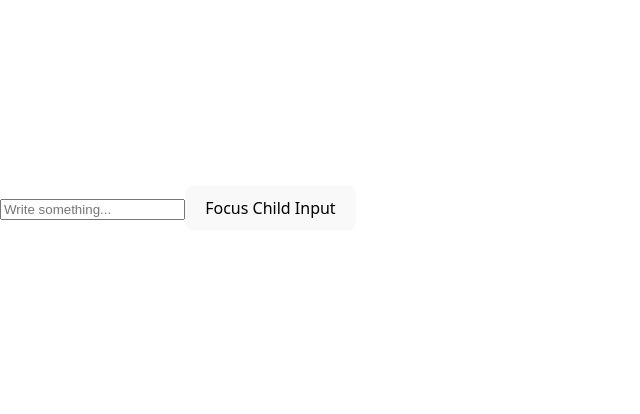
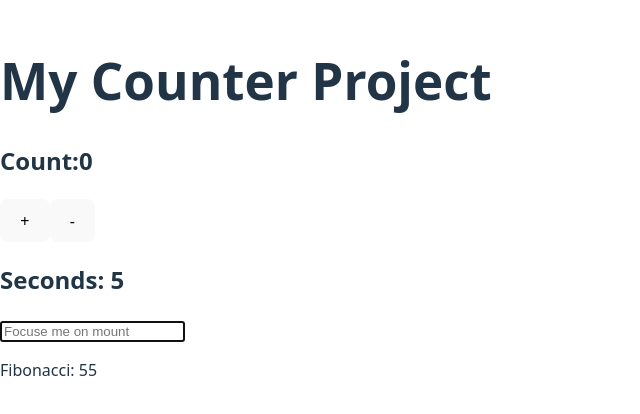
Before and after one commit to Nafias-Ibrahimi/React-First-Project, a React (Vite) app: page / in a window 1280 px wide. Shown: the part 192-606 px from the top of the page, without its empty margins (0-640 px from the left). Built offline with nearby package versions, Linux system fonts and the light colour scheme; the HTML template or start-up script is replaced by a standard one.

Commit message:
created new component

```diff
--- a/package.json
+++ b/package.json
@@ -20,7 +20,7 @@
     "@types/react-dom": "^19.2.3",
     "@vitejs/plugin-react": "^5.1.1",
     "babel-plugin-react-compiler": "^1.0.0",
-    "eslint": "^9.39.1",
+    "eslint": "^9.39.4",
     "eslint-plugin-react-hooks": "^7.0.1",
     "eslint-plugin-react-refresh": "^0.4.24",
     "globals": "^16.5.0",
--- a/src/App.tsx
+++ b/src/App.tsx
@@ -1,174 +1,196 @@
+// import React from 'react';
+// import Welcome from './components/Welcome';
+// import Counter from './components/Counter';
+// import UserProfile from './components/UserProfile';
+// import Form from './components/Form';
+// import MiniProject from './components/MiniProject';
+// import Users from './components/Users';
+// import Timer from './components/Timer';
+// import CountRef from './components/CountRef';
+// import PreviouseValue from './components/PreviousValue';
+// import FruitList from './components/FruitList';
+// import Header from './components/Header';
+// import UseStateProject from './components/UseStateProject';
 
-import React from 'react'
-import Welcome from './components/Welcome'
-import Counter from './components/Counter'
-import UserProfile from './components/UserProfile'
-import Form from './components/Form'
-import MiniProject from './components/MiniProject'
-import Users from './components/Users'
+// function App() {
+//   return (
+//     <div>
+//       {/* فقط یکی را فعال کن */}
+//       {/* <Welcome /> */}
+//       {/* <Counter /> */}
+//       {/* <UserProfile /> */}
+//       {/* <Form /> */}
+//       {/* <MiniProject /> */}
+//       {/* <Users /> */}
+//       {/* <Timer /> */}
+//       {/* <CountRef /> */}
+//       {/* <PreviouseValue /> */}
+//       {/* <FruitList /> */}
+//       {/* <Header /> */}
 
+//       <UseStateProject />
+//     </div>
+//   );
+// }
+
+// export default App;
+
+
+// // import "./App.css";
+// // // function Greeting(props) {
+// // //   return <h1>Welcome to {props.name}</h1>;
+// // // }
+
+// // // function User({ name, age }) {
+// // //   return (
+// // //     <p>
+// // //       {name} is {age} years old
+// // //     </p>
+// // //   );
+// // // }
+
+// // // function Button({onClick}){
+// // //   return <button onClick={onClick}>Click Me</button>
+// // // }
+
+// // function App() {
+// //   const handdleclick=() => alert("button click");
+// //   return (
+// //     <div>
+// //       {/* <Greeting name="Ali" />
+
+// //       <User name="Ali" age={23} />
+// //       <Button onClick={ handdleclick}/> */}
+
+// //     </div>
+// //   );
+// // // const [count, setCount] = useState(0);
+// // // const age = 20;
+// // // const name = "Nafisa";
+// // // const items = ["Apple", "Banana", "Orange"];
+
+// // // return (
+// // //   <div>
+// // //     <h1>Counter App</h1>
+// // //     <p>Clicked:{count} times</p>
+// // //     <button onClick={() => setCount(count + 1)}>+Invrease</button>
+
+// // //     <h1>Welcome :{name}</h1>
+// // //     <p>Age:{age}</p>
+
+// // //     {age >= 18 ? <p>Adult</p> : <p>Child</p>}
+
+// // //     <h2>Fruits List</h2>
+// // //     <ul>
+// // //       {items.map((fruit) => (
+// // //         <li key={fruit}>{fruit}</li>
+// // //       ))}
+// // //     </ul>
+// // //     <ul>
+// // //       {items.map((fruit) => (
+// // //         <li>{fruit}</li>
+// // //       ))}
+// // //     </ul>
+// // //   </div>
+// // // );
+// // // }
+// // // import { useState } from "react";
+// // // function App() {
+// // //   const [count, setCount] = useState(0);
+
+// // //   return (
+// // //     <div>
+// // //       <p>Clicked: {count}</p>
+// // //       <button onClick={() => setCount(count + 1)}>Increase</button>
+// // //       <button onClick={() => setCount(count - 1)}>Decrease</button>
+// // //     </div>
+// // //   );
+// // export  default App
+
+
+// // import { useState } from 'react';
+// // import Loginform from './components/loginForm';
+
+
+// // function Child({value , onChange}){
+// //   return <input value={value} onChange={e=>onChange(e.target.value)}/>;
+// // }
+// // function App() {
+// //   const [text , setText]=useState("Welcome")
+
+
+// //   return (
+// //     <div>
+// //
+// //       <>
+// //       <h1>{text}</h1>
+// //       <Child value={text} onChange={setText}/>
+
+// //       </>
+// //     </div>
+// //   )
+// // }
+
+// // export default App
+// // import React from 'react'
+// // import Header from './components/Hearder';
+// // import Footer from './components/Footer'
+
+// // function  Card({title , children}){
+// //   return(
+// //     <div className="card">
+// //       <h1>{title}</h1>
+// //       {children}
+
+// //     </div>
+// //   )
+// // }
+
+
+// // function PageLayout({header,content , footer}){
+// //   return(
+// //     <>
+// //     <header>{header}</header>
+// //     <main>{content}</main>
+// //     <footer>{footer}</footer>
+// //     </>
+// //   )
+// // }
+// // function App() {
+// //   return (
+// //     <>
+// //       {/* <Header/>
+// //       <Card title={"profile"}/>
+// //       <p>Lorem ipsum dolor sit amet consectetur adipisicing elit. Unde debitis quis saepe at sequi ea neque, non quisquam dolores corrupti ipsa mollitia sapiente amet explicabo ut deserunt maxime eaque. Asperiores.</p>
+
+// //    <Footer/> */}
+// //    <PageLayout header={<h1>Dashbord</h1>}
+// //     content={<Card title={"profile"}>
+// //       <p>Lorem ipsum dolor sit amet consectetur adipisicing elit. Unde debitis quis saepe at sequi ea neque, non quisquam dolores corrupti ipsa mollitia sapiente amet explicabo ut deserunt maxime eaque. Asperiores.</p>
+// //     </Card>}
+
+// //     footer={<small>&copy :2026</small>}></PageLayout>
+// //     </>
+
+// //   )
+// // }
+
+// // export default App;
+
+import React from 'react';
+import UseStateProject from './components/UseStateProject';
 import Timer from './components/Timer'
-import CountRef from './components/CountRef'
-
-import PreviouseValue from './components/PreviousValue'
+import Memor from './components/Memor'
 
 function App() {
   return (
     <div>
-      {/* <Welcome/>*/}
-       {/* <Counter/> */}
-      {/* <UserProfile/> */}
-      {/* <Form/>
-      <MiniProject/> */}
-      {/* <Users/>*/}
-       <Timer/>
-      {/* <CountRef/>  */}
-      {/* <PreviouseValue/> */}
-
-
+      <h1>My Counter Project</h1>
+      <UseStateProject />
+      <Timer/>
+      <Memor num={10}/>
     </div>
-  )
+  );
 }
 
-export default App
-
-// import "./App.css";
-// // function Greeting(props) {
-// //   return <h1>Welcome to {props.name}</h1>;
-// // }
-
-// // function User({ name, age }) {
-// //   return (
-// //     <p>
-// //       {name} is {age} years old
-// //     </p>
-// //   );
-// // }
-
-// // function Button({onClick}){
-// //   return <button onClick={onClick}>Click Me</button>
-// // }
-
-// function App() {
-//   const handdleclick=() => alert("button click");
-//   return (
-//     <div>
-//       {/* <Greeting name="Ali" />
-
-//       <User name="Ali" age={23} />
-//       <Button onClick={ handdleclick}/> */}
-
-//     </div>
-//   );
-// // const [count, setCount] = useState(0);
-// // const age = 20;
-// // const name = "Nafisa";
-// // const items = ["Apple", "Banana", "Orange"];
-
-// // return (
-// //   <div>
-// //     <h1>Counter App</h1>
-// //     <p>Clicked:{count} times</p>
-// //     <button onClick={() => setCount(count + 1)}>+Invrease</button>
-
-// //     <h1>Welcome :{name}</h1>
-// //     <p>Age:{age}</p>
-
-// //     {age >= 18 ? <p>Adult</p> : <p>Child</p>}
-
-// //     <h2>Fruits List</h2>
-// //     <ul>
-// //       {items.map((fruit) => (
-// //         <li key={fruit}>{fruit}</li>
-// //       ))}
-// //     </ul>
-// //     <ul>
-// //       {items.map((fruit) => (
-// //         <li>{fruit}</li>
-// //       ))}
-// //     </ul>
-// //   </div>
-// // );
-// // }
-// // import { useState } from "react";
-// // function App() {
-// //   const [count, setCount] = useState(0);
-
-// //   return (
-// //     <div>
-// //       <p>Clicked: {count}</p>
-// //       <button onClick={() => setCount(count + 1)}>Increase</button>
-// //       <button onClick={() => setCount(count - 1)}>Decrease</button>
-// //     </div>
-// //   );
-// export  default App
-
-
-// import { useState } from 'react';
-// import Loginform from './components/loginForm';
-
-
-// function Child({value , onChange}){
-//   return <input value={value} onChange={e=>onChange(e.target.value)}/>;
-// }
-// function App() {
-//   const [text , setText]=useState("Welcome")
-
-
-//   return (
-//     <div>
-//
-//       <>
-//       <h1>{text}</h1>
-//       <Child value={text} onChange={setText}/>
-
-//       </>
-//     </div>
-//   )
-// }
-
-// export default App
-// import React from 'react'
-// import Header from './components/Hearder';
-// import Footer from './components/Footer'
-
-// function  Card({title , children}){
-//   return(
-//     <div className="card">
-//       <h1>{title}</h1>
-//       {children}
-
-//     </div>
-//   )
-// }
-
-
-// function PageLayout({header,content , footer}){
-//   return(
-//     <>
-//     <header>{header}</header>
-//     <main>{content}</main>
-//     <footer>{footer}</footer>
-//     </>
-//   )
-// }
-// function App() {
-//   return (
-//     <>
-//       {/* <Header/>
-//       <Card title={"profile"}/>
-//       <p>Lorem ipsum dolor sit amet consectetur adipisicing elit. Unde debitis quis saepe at sequi ea neque, non quisquam dolores corrupti ipsa mollitia sapiente amet explicabo ut deserunt maxime eaque. Asperiores.</p>
-
-//    <Footer/> */}
-//    <PageLayout header={<h1>Dashbord</h1>}
-//     content={<Card title={"profile"}>
-//       <p>Lorem ipsum dolor sit amet consectetur adipisicing elit. Unde debitis quis saepe at sequi ea neque, non quisquam dolores corrupti ipsa mollitia sapiente amet explicabo ut deserunt maxime eaque. Asperiores.</p>
-//     </Card>}
-
-//     footer={<small>&copy :2026</small>}></PageLayout>
-//     </>
-
-//   )
-// }
-
-// export default App
+export default App;
--- /dev/null
+++ b/src/components/FruitList.jsx
@@ -0,0 +1,18 @@
+import React from 'react'
+const fruits=['Apple' ,'Banana' ,'Mango'];
+
+function FruitList() {
+
+
+  return (
+    <ul>
+        {fruits.map(fruit => (
+            <li key={fruit}>{fruit}</li>
+        ))}
+
+
+    </ul>
+  )
+}
+
+export default FruitList
--- /dev/null
+++ b/src/components/Header.jsx
@@ -0,0 +1,24 @@
+import React from 'react'
+import './CSS/header.css'
+
+function PageLayout({header , content ,footer}) {
+
+  return (
+    <div>
+        <header>{header}</header>
+        <main>{content}</main>
+        <footer>{footer}</footer>
+            </div>
+  );
+}
+function App(){
+ <PageLayout
+ header={<h1>header</h1>}
+ content={<p>Body</p>}
+ footer={<small>footer</small>}>
+
+
+ </PageLayout>
+}
+
+export default Header
--- /dev/null
+++ b/src/components/Memor.jsx
@@ -0,0 +1,12 @@
+import React, { useMemo } from 'react';
+
+function Memor({ num }) {
+  const fib = useMemo(() => {
+    const calefib = n => (n <= 1 ? n : calefib(n - 1) + calefib(n - 2));
+    return calefib(num);
+  }, [num]);
+
+  return <p>Fibonacci: {fib}</p>;
+}
+
+export default Memor;
--- a/src/components/Timer.jsx
+++ b/src/components/Timer.jsx
@@ -45,22 +45,54 @@
 //     </div>
 //   )
 // }
-import { forwardRef, useRef } from "react"
+// import { forwardRef, useRef } from "react"
 
-const Input = forwardRef((props, ref) => {
-  return <input ref={ref} {...props} />
-});
+// const Input = forwardRef((props, ref) => {
+//   return <input ref={ref} {...props} />
+// });
+
+// function Timer() {
+//   const inputRef = useRef(null);
+
+//   return (
+//     <div>
+//       <Input ref={inputRef} placeholder="Write something..." />
+//       <button onClick={() => inputRef.current.focus()}>
+//         Focus Child Input
+//       </button>
+//     </div>
+//   )
+// }
+
+// export default Timer
+import React, { useEffect, useState  ,useRef} from 'react';
+
+function FocusInput(){
+  const inputRef=useRef(null);
+  useEffect (() =>{
+    inputRef.current.focus();
+  },[]);
+  return <input ref={inputRef} placeholder='Focuse me on mount'/>
+}
 
 function Timer() {
-  const inputRef = useRef(null);
+  const [seconds, setSeconds] = useState(0);
+
+  useEffect(() => {
+    const interval = setInterval(() => {
+      setSeconds(prev => prev + 1);
+    }, 1000);
+
+    return () => clearInterval(interval);
+  }, []);
 
   return (
-    <div>
-      <Input ref={inputRef} placeholder="Write something..." />
-      <button onClick={() => inputRef.current.focus()}>
-        Focus Child Input
-      </button>
-    </div>
+    <>
+    <h2>Seconds: {seconds}</h2>
+    <FocusInput/>
+
+    </>
+
   )
 }
 
--- /dev/null
+++ b/src/components/UseStateProject.jsx
@@ -0,0 +1,22 @@
+import React, { useState } from 'react'
+
+
+function UseStateProject() {
+  const [count , setCount]=useState(() =>{
+    console.log("Initialiaing state ");
+    return 0;
+  })
+  const increment= ()=> setCount(item =>item + 1);
+  const decrement= ()=> setCount(item =>item - 1);
+  return (
+    <div>
+      <h2>Count:{count}</h2>
+      <button onClick={increment}>+</button>
+      <button onClick={decrement}>-</button>
+
+
+    </div>
+  )
+}
+
+export default UseStateProject
```
Also changed, not shown: src/components/Hearder.jsx (deleted, +0 -9 lines), 1 other file (tests, documents, lock files or other folders).
